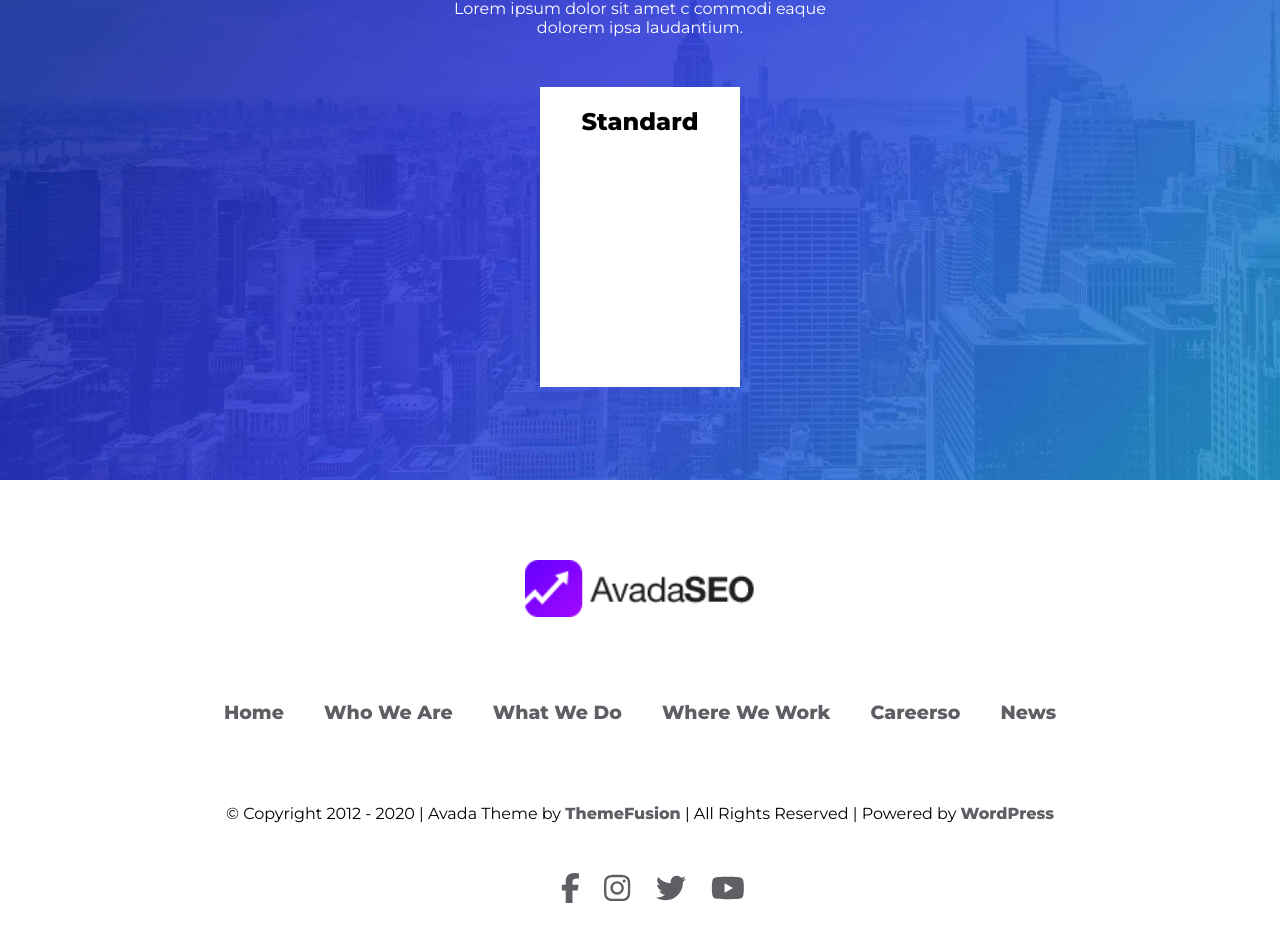
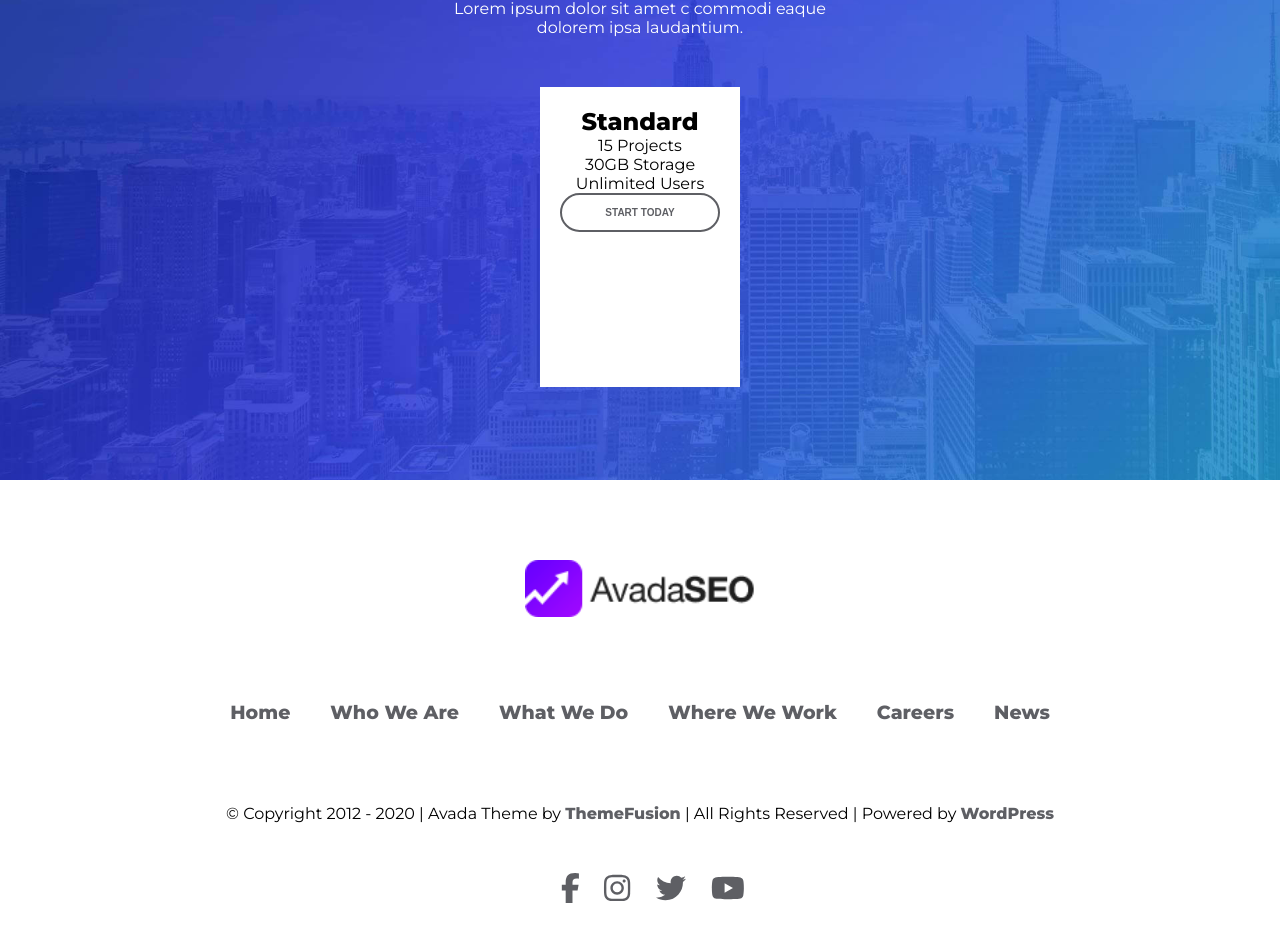
Before and after one commit to Ferlo94/proj-html-vuejs, a Vue app: page / in a window 1280 px wide. Shown: the part 3229-4162 px from the top of the page. Built offline with nearby package versions, Linux system fonts and the light colour scheme.

Commit message:
effetto hover btn sex 4 not bad

```diff
--- a/src/assets/style/mixins.scss
+++ b/src/assets/style/mixins.scss
@@ -20,6 +20,30 @@
     cursor: pointer;
 };
 
+@mixin button-white {
+    background-color: #ffff;
+    border: none;
+    padding: 12px 25px;
+    border: 2px solid var(--grey);
+    border-radius: 50px;
+    color: var(--grey);
+    font-weight: 800;
+    font-size: 10px;
+    cursor: pointer;
+};
+
+@mixin button-orange-bis {
+    background-color: #ffa837;
+    border: none;
+    padding: 12px 25px;
+    border: 2px solid var(--orange);
+    border-radius: 50px;
+    color: var(--white);
+    font-weight: 800;
+    font-size: 10px;
+    cursor: pointer;
+};
+
 @mixin container-xx-small {
     max-width: var(--container-xx-small);
     margin: auto;
--- a/src/components/BaseFooter.vue
+++ b/src/components/BaseFooter.vue
@@ -8,7 +8,7 @@
             <a class="footer-link" href="#">Who We Are</a>
             <a class="footer-link" href="#">What We Do</a>
             <a class="footer-link" href="#">Where We Work</a>
-            <a class="footer-link" href="#">Careerso</a>
+            <a class="footer-link" href="#">Careers</a>
             <a class="footer-link" href="#">News </a>
         </div>
         <div class="footer__copyright">
--- a/src/components/SectionFour.vue
+++ b/src/components/SectionFour.vue
@@ -7,6 +7,13 @@
         <div class="section__bottom">
             <div class="card-section-3">
                 <h2>Standard</h2>
+                <div class="blue-number">
+
+                </div>
+                <p>15 Projects</p>
+                <p>30GB Storage</p>
+                <p>Unlimited Users</p>
+                <button class="btn">START TODAY</button>
             </div>
         </div>
     </section>
@@ -19,6 +26,9 @@ export default {
 </script>
 
 <style lang='scss' scoped>
+
+@import '../assets/style/mixins.scss';
+
     .section {
         min-height: 600px;
         display: flex;
@@ -59,6 +69,18 @@ export default {
                 display: flex;
                 flex-direction: column;
                 padding: 20px;
+
+                .blue-number {
+
+                }
+
+                .btn {
+                    @include button-white;
+                }
+
+                .btn:hover {
+                    @include button-orange-bis;
+                }
             }
         }
     }
```
